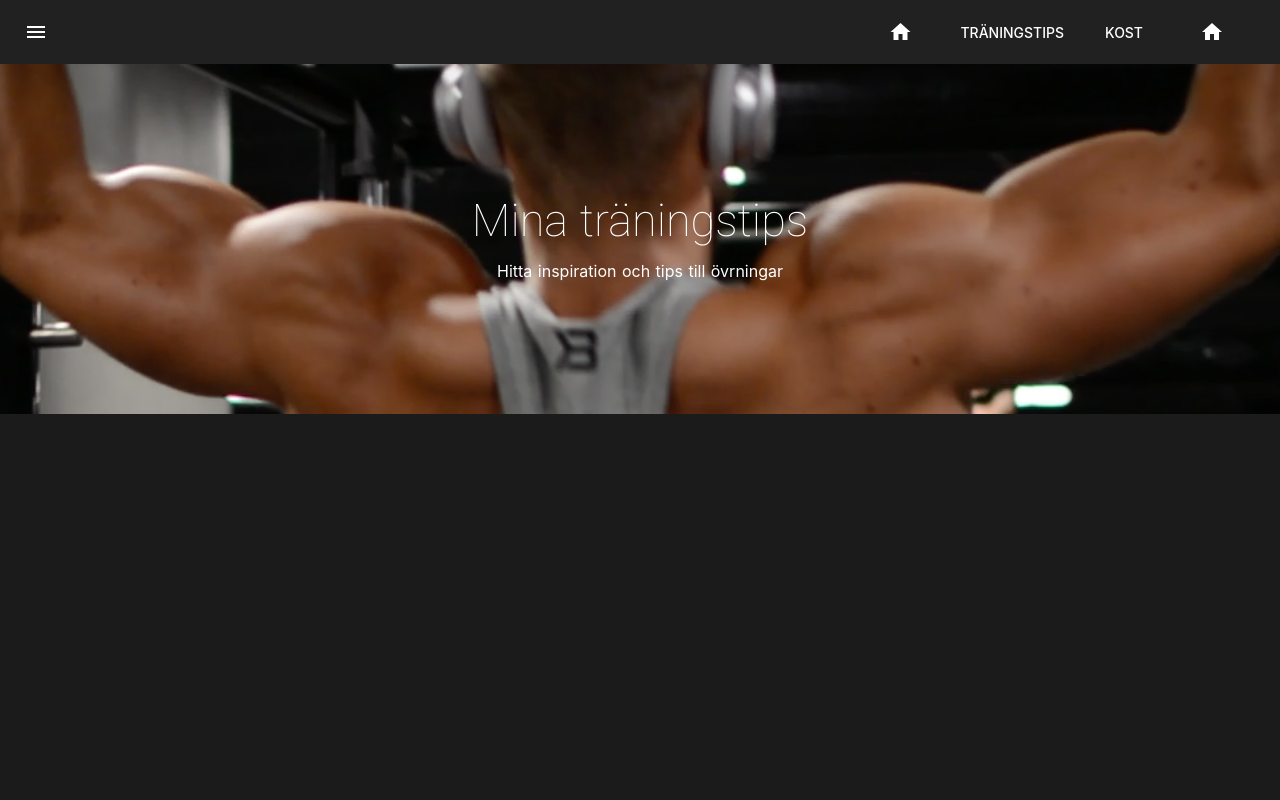
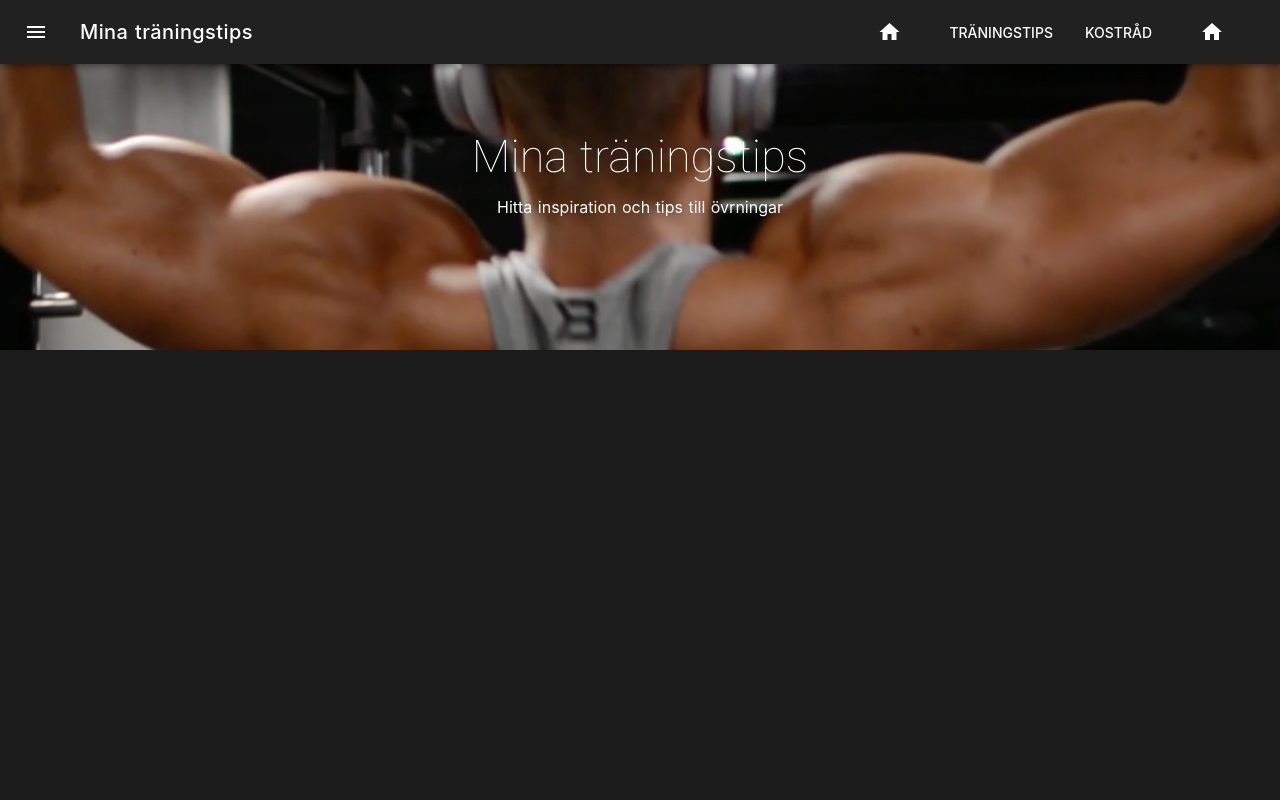
Before and after one commit to rickardbroberg/rickardbroberg, a Nuxt app: page /traningstips in a window 1280 px wide. Shown: the top 800 px of the page. Built offline with nearby package versions, Linux system fonts and the light colour scheme.

Commit message:
sidebar navigation fix

```diff
--- a/components/VHeader.vue
+++ b/components/VHeader.vue
@@ -1,20 +1,57 @@
 <template>
   <div class="head">
-    <v-toolbar dark>
-        <v-toolbar-side-icon></v-toolbar-side-icon>
-        <v-toolbar-title>{{ pageTitle }}</v-toolbar-title>
+  <v-navigation-drawer
+      :clipped="drawer.clipped"
+      :fixed="drawer.fixed"
+      v-model="drawer.open"
+      app
+      dark
+    >
+      <v-list>
+
+        <v-list-tile
+        v-for="item in items"
+        :key="item.title"
+        :href="item.url"
+      >
+        <v-list-tile-action>
+          <v-icon>{{ item.icon }}</v-icon>
+        </v-list-tile-action>
+
+        <v-list-tile-content>
+          <v-list-tile-title>{{ item.title }}</v-list-tile-title>
+        </v-list-tile-content>
+      </v-list-tile>
+
+
+
+
+      </v-list>
+    </v-navigation-drawer>
+
+    <v-toolbar
+      app
+      dark
+      :fixed="toolbar.fixed"
+      :clipped-left="toolbar.clippedLeft"
+    >
+      <v-toolbar-side-icon
+        @click.stop="toggleDrawer"
+      ></v-toolbar-side-icon>
+        <v-toolbar-title>{{ title }}</v-toolbar-title>
         <v-spacer></v-spacer>
         <v-toolbar-items class="hidden-sm-and-down">
         <v-btn href="/" flat>
             <v-icon>home</v-icon>
         </v-btn>
         <v-btn href="traningstips" flat>Träningstips</v-btn>
-        <v-btn href="kost" flat>Kost</v-btn>
+        <v-btn href="kostrad" flat>Kostråd</v-btn>
         <v-btn href="https://www.instagram.com/rickardbroberg" flat>
           <v-icon>home</v-icon>
         </v-btn>
         </v-toolbar-items>
     </v-toolbar>
+
     <v-parallax dark height="350" :src="image">
       <v-layout
       align-center
@@ -31,7 +68,30 @@
 
 <script>
 export default {
-  props: ['image', 'title', 'subheading']
+  data: () => ({
+    items: [
+      { title: 'Start', icon: 'home', url: '/' },
+      { title: 'Träningstips', icon: 'question_answer', url: 'traningstips' },
+      { title: 'Kostråd', icon: 'question_answer', url: 'kostrad' },
+      { title: 'Instagram', icon: 'question_answer', url: 'https://www.instagram.com/rickardbroberg' },
+    ],
+    drawer: {
+      open: false,
+      clipped: true,
+      fixed: true
+    },
+    toolbar: {
+      fixed: true,
+      clippedLeft: true
+    }
+  }),
+  props: ['image', 'title', 'subheading'],
+  methods: {
+    toggleDrawer () {
+        this.drawer.open = !this.drawer.open
+    }
+  }
+
 }
 </script>
 
--- a/package.json
+++ b/package.json
@@ -17,6 +17,7 @@
     "css-loader": "^2.1.0",
     "material-design-icons-iconfont": "^4.0.4",
     "nuxt": "^2.0.0",
+    "vue-burger-menu": "^2.0.0",
     "vue-instagram": "^2.0.1",
     "vuetify": "^1.5.0"
   },
--- a/pages/index.vue
+++ b/pages/index.vue
@@ -2,9 +2,9 @@
   <section class="">
     <div>
       <vheader v-bind="header"/>
-      <section class="container">
+      <sidebar/>
 
-      </section>
+
       <vfooter/>
     </div>
   </section>
```
Also changed, not shown: pages/kostrad.vue (renamed from pages/kost.vue), 1 other file (tests, documents, lock files or other folders).
